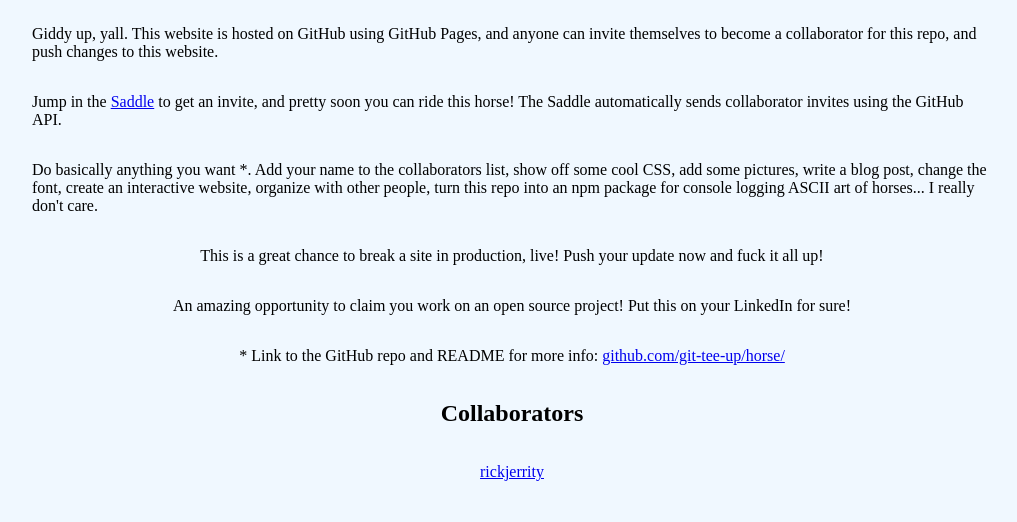
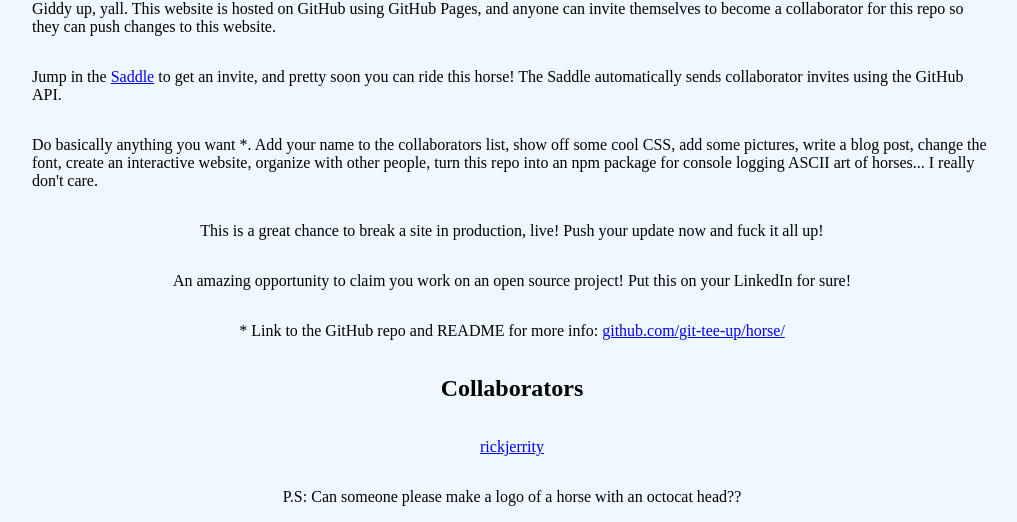
Before and after one commit to git-tee-up/horse, a plain HTML site: page index.html in a window 1280 px wide. Shown: the part 337-859 px from the top of the page, without its empty margins (128-1145 px from the left). Before the commit the page ends 834 px from the top, so only its background shows below. Drawn offline with Linux system fonts and the light colour scheme.

Commit message:
Updated README, and tweaked index

```diff
--- a/index.html
+++ b/index.html
@@ -3,7 +3,7 @@
 <head>
   <meta charset="UTF-8">
   <meta name="viewport" content="width=device-width, initial-scale=1.0">
-  <title>Giddyup.Horse</title>
+  <title>giddy up, horsey</title>
 
   <link rel="stylesheet" href="./style.css">
 </head>
@@ -20,7 +20,7 @@
 
       <div class="centeredContent">
         <p>
-          Giddy up, yall. This website is hosted on GitHub using GitHub Pages, and anyone can invite themselves to become a collaborator for this repo, and push changes to this website.
+          Giddy up, yall. This website is hosted on GitHub using GitHub Pages, and anyone can invite themselves to become a collaborator for this repo so they can push changes to this website.
         </p>
       </div>
 
@@ -64,6 +64,12 @@
         </p>
       </div>
 
+      <div class="centeredContent">
+        <p>
+          P.S: Can someone please make a logo of a horse with an octocat head??
+        </p>
+      </div>
+
     </div>
   </div>
 </body>
```
Also changed, not shown: 1 other file.
